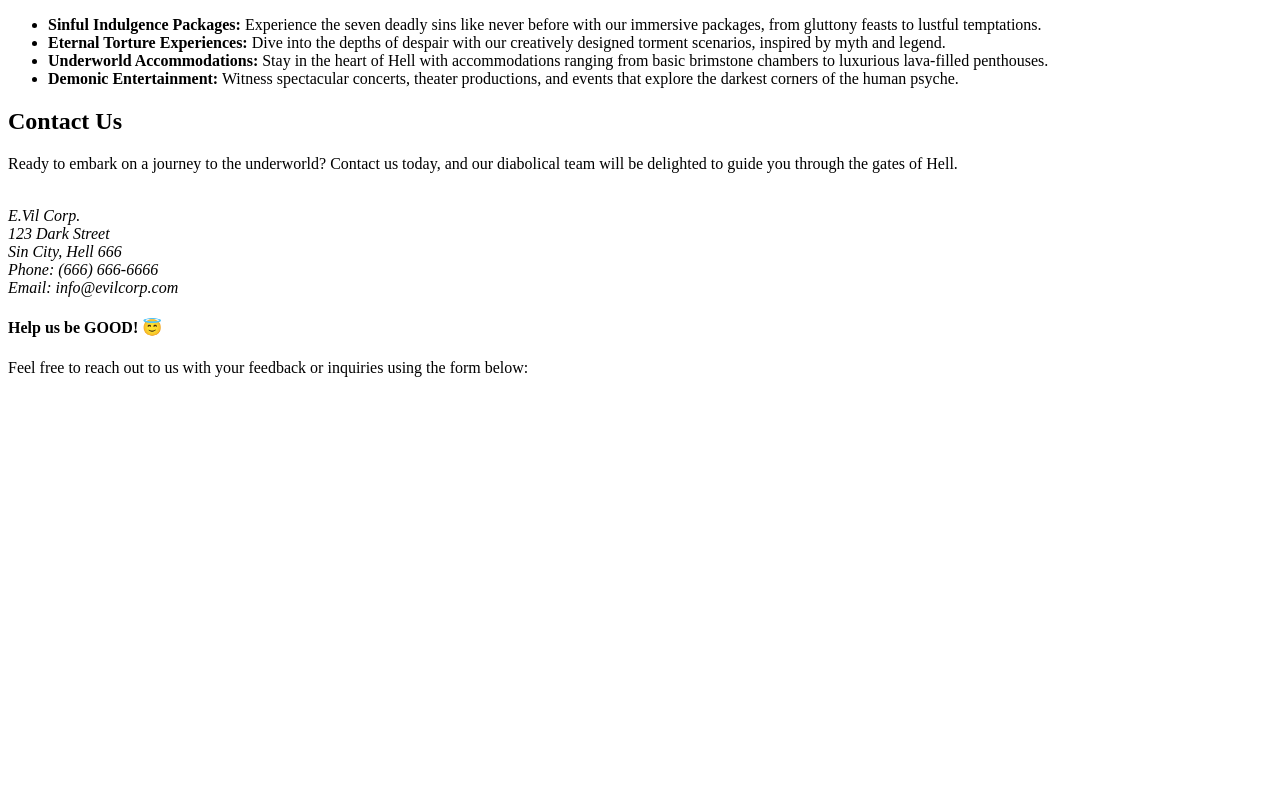
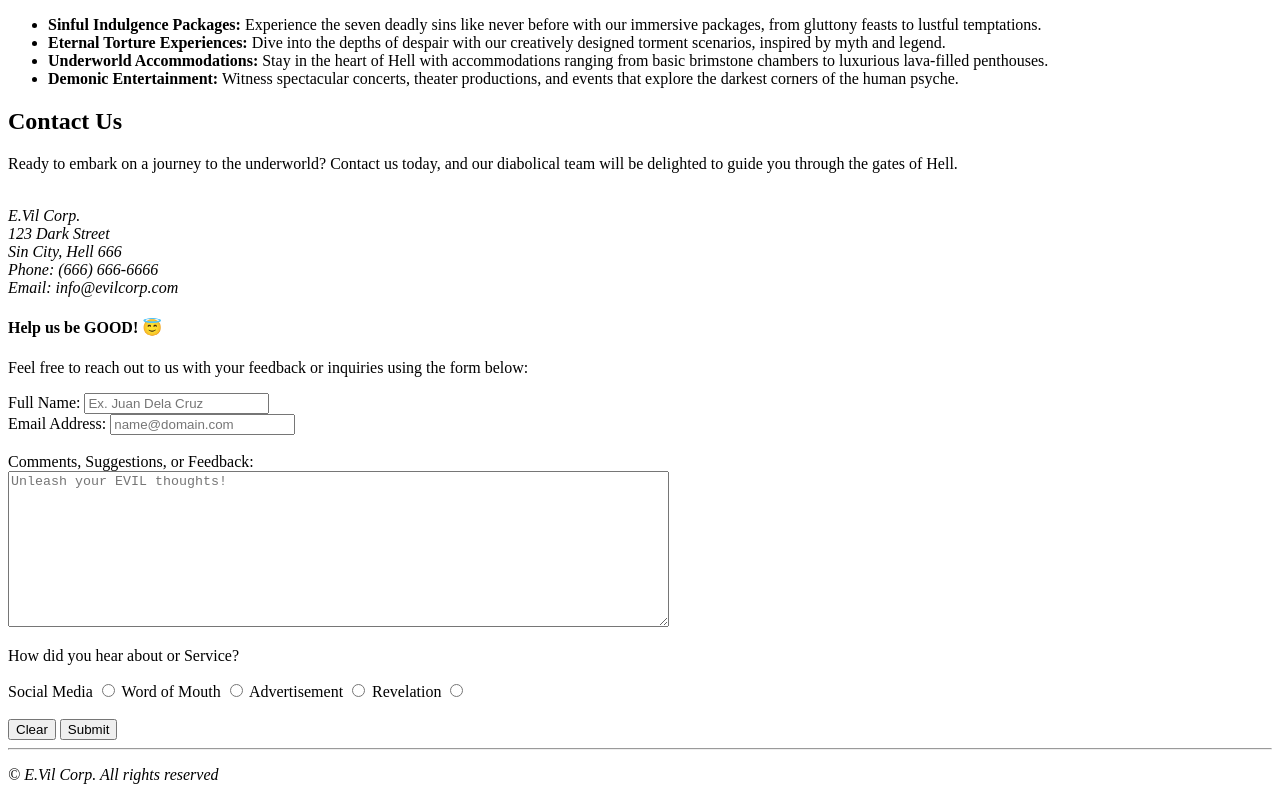
Before and after one commit to emmanvil/HTML_Semantic_Activity, a plain HTML site: page index.html in a window 1280 px wide. Shown: the part 693-1493 px from the top of the page. Before the commit the page ends 1086 px from the top, so only its background shows below. Drawn offline with Linux system fonts and the light colour scheme.

Commit message:
Added Contact form and Footer

```diff
--- a/index.html
+++ b/index.html
@@ -67,6 +67,59 @@
             </address>
             <h4>Help us be GOOD! 😇</h4>
             <p>Feel free to reach out to us with your feedback or inquiries using the form below:</p>
+            <form>
+                <!-- Name -->
+                <div>
+                    <label for="fullname">Full Name:</label>
+                    <input type="text" name="fullname" id="fullname" placeholder="Ex. Juan Dela Cruz" required>
+                </div>
 
+                <!-- Email -->
+                <div>
+                    <label for="email">Email Address:</label>
+                    <input type="email" name="email" id="email" placeholder="name@domain.com" required>
+                </div>
+
+                <br>
+
+                <!-- Feedback -->
+                <div>
+                    <label for="comments">Comments, Suggestions, or Feedback:</label>
+                    <br>
+                    <textarea name="comments" id="comments" cols="80" rows="10" placeholder="Unleash your EVIL thoughts!" required></textarea>
+                </div>
+
+                <!-- Radio Button -->
+                <p>How did you hear about or Service?</p>
+                    <span>Social Media</span>
+                    <input type="radio" name="how" required>
+
+                    <span>Word of Mouth</span>
+                    <input type="radio" name="how" required>
+
+                    <span>Advertisement</span>
+                    <input type="radio" name="how" required>
+
+                    <span>Revelation</span>
+                    <input type="radio" name="how" required>
+                <br>
+                <br>
+                <!-- Submit -->
+                <button type="reset">Clear</button>
+                <button type="submit">Submit</button>
+            </form>
+        </section>
+        <!-- End of Contact Section -->
+
+    </main>
+    <!-- End of Main Section -->
+
+<hr>
+
+    <!-- Footer Section -->
+    <footer>
+        <p><i>© E.Vil Corp. All rights reserved</i></p>
+    </footer>
+    <!-- End of Footer Section -->
 </body>
 </html>
```
